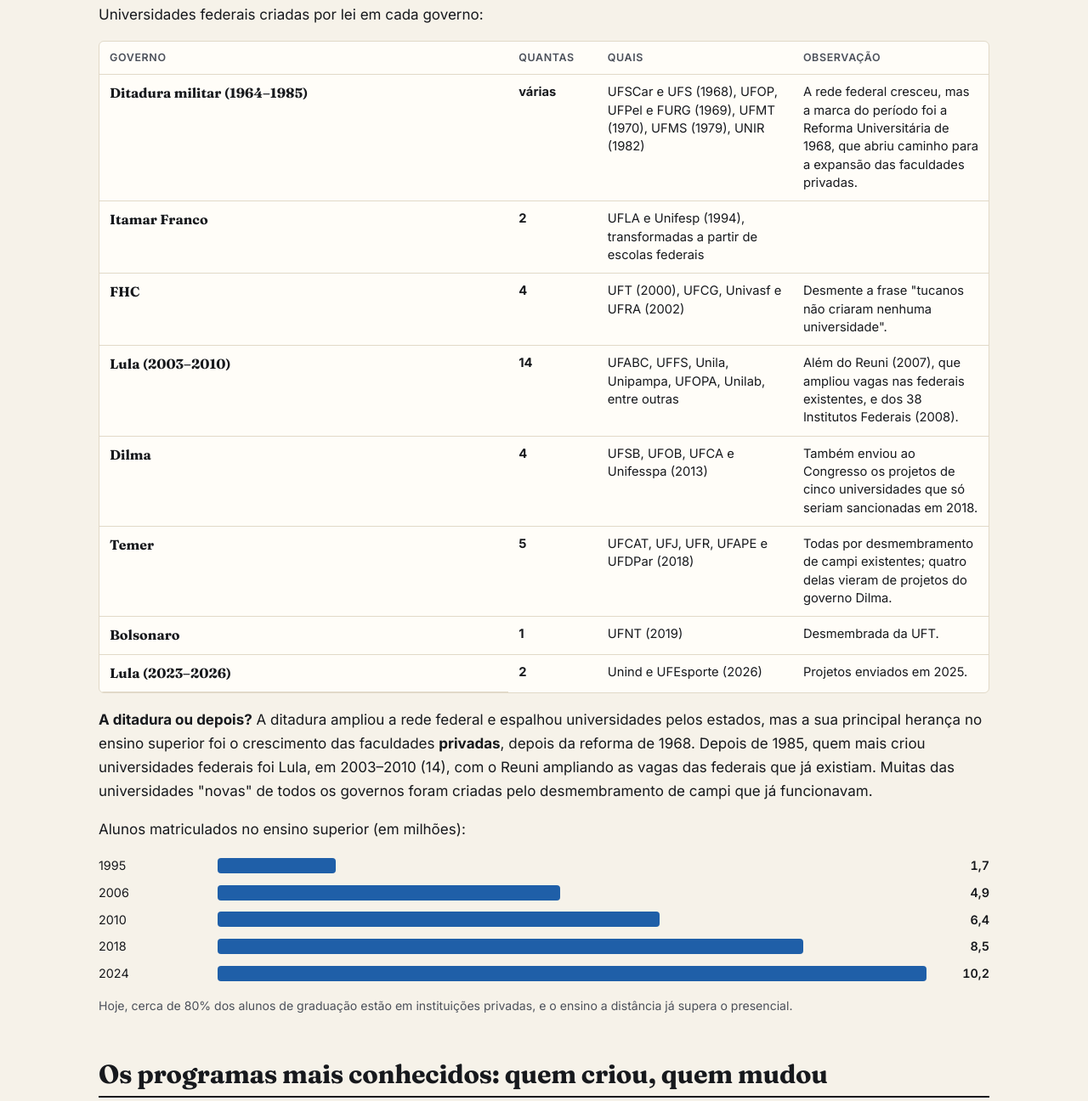
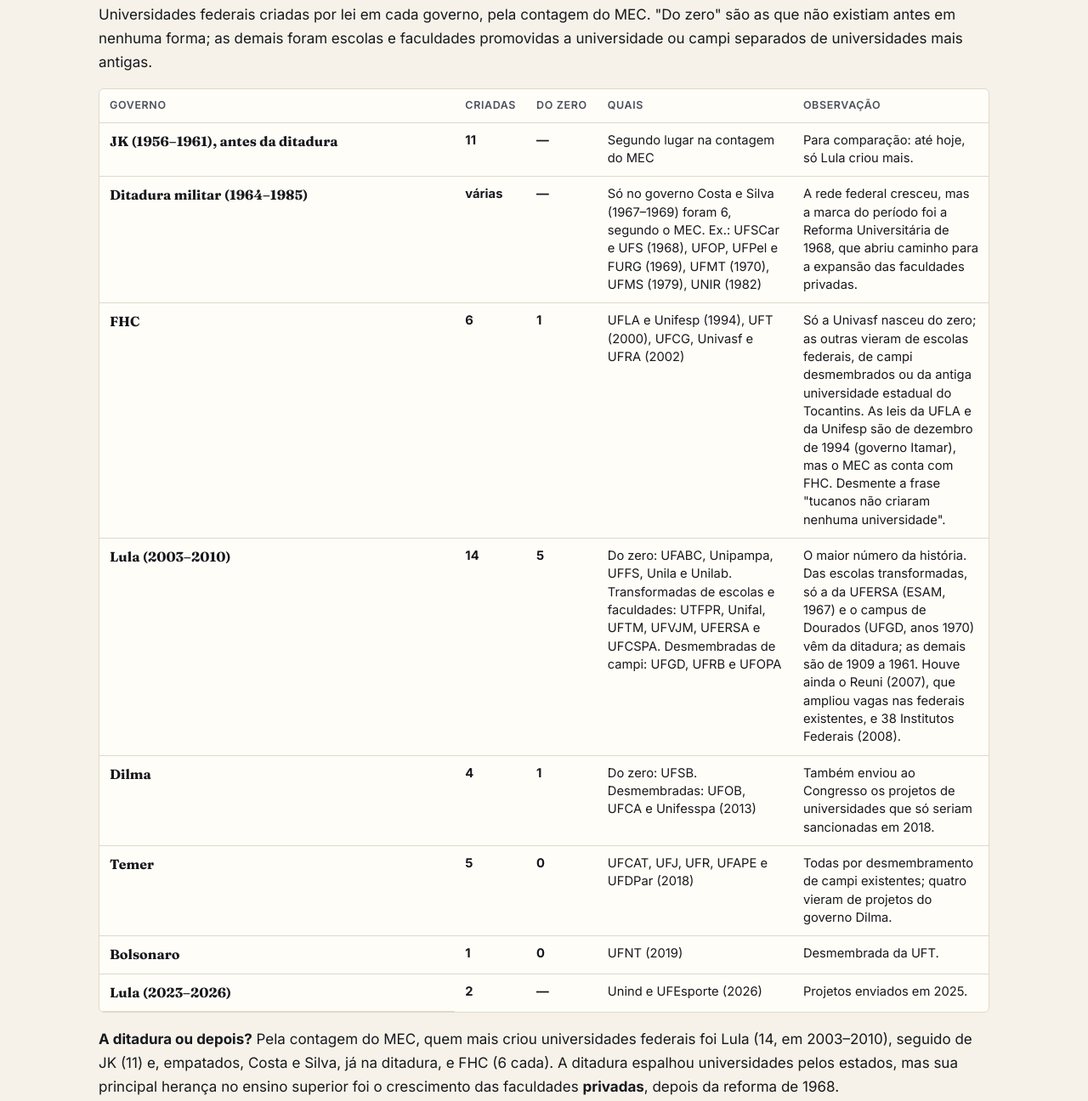
Before and after one commit to republicabrasileira/republicabrasileira, an Astro site: page /republicabrasileira/educacao in a window 1280 px wide. Shown: the part 2322-3618 px from the top of the page at 85% size. Built offline with nearby package versions, Linux system fonts and the light colour scheme; Astro itself is replaced by a stand-in of ours.

Commit message:
Universidades: contagem do MEC e quantas foram criadas do zero

```diff
--- a/src/data/educacao.ts
+++ b/src/data/educacao.ts
@@ -41,18 +41,43 @@ export const MATRICULAS_SUPERIOR = [
 // Universidades federais criadas por lei em cada governo
 export const UNIVERSIDADES = [
   {
+    governo: 'JK (1956–1961), antes da ditadura',
+    quantidade: 11,
+    doZero: null,
+    exemplos: 'Segundo lugar na contagem do MEC',
+    nota: 'Para comparação: até hoje, só Lula criou mais.',
+  },
+  {
     governo: 'Ditadura militar (1964–1985)',
     quantidade: null,
-    exemplos: 'UFSCar e UFS (1968), UFOP, UFPel e FURG (1969), UFMT (1970), UFMS (1979), UNIR (1982)',
+    doZero: null,
+    exemplos: 'Só no governo Costa e Silva (1967–1969) foram 6, segundo o MEC. Ex.: UFSCar e UFS (1968), UFOP, UFPel e FURG (1969), UFMT (1970), UFMS (1979), UNIR (1982)',
     nota: 'A rede federal cresceu, mas a marca do período foi a Reforma Universitária de 1968, que abriu caminho para a expansão das faculdades privadas.',
   },
-  { governo: 'Itamar Franco', quantidade: 2, exemplos: 'UFLA e Unifesp (1994), transformadas a partir de escolas federais', nota: '' },
-  { governo: 'FHC', quantidade: 4, exemplos: 'UFT (2000), UFCG, Univasf e UFRA (2002)', nota: 'Desmente a frase "tucanos não criaram nenhuma universidade".' },
-  { governo: 'Lula (2003–2010)', quantidade: 14, exemplos: 'UFABC, UFFS, Unila, Unipampa, UFOPA, Unilab, entre outras', nota: 'Além do Reuni (2007), que ampliou vagas nas federais existentes, e dos 38 Institutos Federais (2008).' },
-  { governo: 'Dilma', quantidade: 4, exemplos: 'UFSB, UFOB, UFCA e Unifesspa (2013)', nota: 'Também enviou ao Congresso os projetos de cinco universidades que só seriam sancionadas em 2018.' },
-  { governo: 'Temer', quantidade: 5, exemplos: 'UFCAT, UFJ, UFR, UFAPE e UFDPar (2018)', nota: 'Todas por desmembramento de campi existentes; quatro delas vieram de projetos do governo Dilma.' },
-  { governo: 'Bolsonaro', quantidade: 1, exemplos: 'UFNT (2019)', nota: 'Desmembrada da UFT.' },
-  { governo: 'Lula (2023–2026)', quantidade: 2, exemplos: 'Unind e UFEsporte (2026)', nota: 'Projetos enviados em 2025.' },
+  {
+    governo: 'FHC',
+    quantidade: 6,
+    doZero: 1,
+    exemplos: 'UFLA e Unifesp (1994), UFT (2000), UFCG, Univasf e UFRA (2002)',
+    nota: 'Só a Univasf nasceu do zero; as outras vieram de escolas federais, de campi desmembrados ou da antiga universidade estadual do Tocantins. As leis da UFLA e da Unifesp são de dezembro de 1994 (governo Itamar), mas o MEC as conta com FHC. Desmente a frase "tucanos não criaram nenhuma universidade".',
+  },
+  {
+    governo: 'Lula (2003–2010)',
+    quantidade: 14,
+    doZero: 5,
+    exemplos: 'Do zero: UFABC, Unipampa, UFFS, Unila e Unilab. Transformadas de escolas e faculdades: UTFPR, Unifal, UFTM, UFVJM, UFERSA e UFCSPA. Desmembradas de campi: UFGD, UFRB e UFOPA',
+    nota: 'O maior número da história. Das escolas transformadas, só a da UFERSA (ESAM, 1967) e o campus de Dourados (UFGD, anos 1970) vêm da ditadura; as demais são de 1909 a 1961. Houve ainda o Reuni (2007), que ampliou vagas nas federais existentes, e 38 Institutos Federais (2008).',
+  },
+  {
+    governo: 'Dilma',
+    quantidade: 4,
+    doZero: 1,
+    exemplos: 'Do zero: UFSB. Desmembradas: UFOB, UFCA e Unifesspa (2013)',
+    nota: 'Também enviou ao Congresso os projetos de universidades que só seriam sancionadas em 2018.',
+  },
+  { governo: 'Temer', quantidade: 5, doZero: 0, exemplos: 'UFCAT, UFJ, UFR, UFAPE e UFDPar (2018)', nota: 'Todas por desmembramento de campi existentes; quatro vieram de projetos do governo Dilma.' },
+  { governo: 'Bolsonaro', quantidade: 1, doZero: 0, exemplos: 'UFNT (2019)', nota: 'Desmembrada da UFT.' },
+  { governo: 'Lula (2023–2026)', quantidade: 2, doZero: null, exemplos: 'Unind e UFEsporte (2026)', nota: 'Projetos enviados em 2025.' },
 ];
 
 // Programas mais conhecidos: quem criou, quem mudou e como estão hoje
@@ -82,6 +107,8 @@ export const FONTES = [
   { titulo: '73% dos alunos não sabem o básico em matemática, diz Pisa — O Povo', url: 'https://mais.opovo.com.br/jornal/cidades/2023/12/06/73-dos-alunos-nao-sabem-o-basico-em-matematica-diz-pisa.html' },
   { titulo: 'Por que o Ceará tem as melhores escolas públicas do Brasil — Gazeta do Povo', url: 'https://www.gazetadopovo.com.br/educacao/por-que-o-ceara-tem-as-melhores-escolas-publicas-do-brasil-32nzq3njgh0o8kgb2p4wi223p/' },
   { titulo: 'Brasil tem mais alunos a distância que presenciais (Censo da Educação Superior) — Agência Brasil', url: 'https://agenciabrasil.ebc.com.br/educacao/noticia/2025-09/brasil-tem-mais-alunos-em-cursos-distancia-que-em-presenciais' },
+  { titulo: 'Universidades criadas por presidente, com dados do MEC: Lula 14, JK 11, Costa e Silva e FHC 6 — Agência Pública (2017)', url: 'https://apublica.org/checagem/2017/11/truco-exageros-e-imprecisoes-marcam-discurso-de-lula-em-caravana/' },
+  { titulo: 'Lista de universidades federais, com o ano de fundação das instituições de origem — Wikipédia', url: 'https://pt.wikipedia.org/wiki/Lista_de_universidades_federais_do_Brasil' },
   { titulo: 'ProUni e novas universidades: 14 com Lula e 4 com Dilma (MEC) — Agência Pública', url: 'https://apublica.org/checagem/2015/09/truco-prouni-e-novas-universidades-nao-e-bem-assim-marcon/' },
   { titulo: 'Lei 10.419/2002, que cria a UFCG — Planalto', url: 'https://planalto.gov.br/ccivil_03/LEIS/2002/L10419.htm' },
   { titulo: 'MEC conclui criação de 5 universidades — Poder360', url: 'https://www.poder360.com.br/governo/ministerio-da-educacao-empossa-reitores-e-conclui-criacao-de-5-universidades/' },
--- a/src/pages/educacao.astro
+++ b/src/pages/educacao.astro
@@ -118,16 +118,21 @@ const iniciais = IDEB.series[0].valores;
   </p>
 
   <div class="secao-titulo"><h2>Universidades: quem abriu mais?</h2></div>
-  <p>Universidades federais criadas por lei em cada governo:</p>
+  <p>
+    Universidades federais criadas por lei em cada governo, pela contagem do MEC. "Do zero" são as que não existiam antes
+    em nenhuma forma; as demais foram escolas e faculdades promovidas a universidade ou campi separados de universidades
+    mais antigas.
+  </p>
   <div class="tabela-rolagem">
-    <table class="dados propostas" style="min-width:640px">
-      <thead><tr><th>Governo</th><th>Quantas</th><th>Quais</th><th>Observação</th></tr></thead>
+    <table class="dados propostas" style="min-width:720px">
+      <thead><tr><th>Governo</th><th>Criadas</th><th>Do zero</th><th>Quais</th><th>Observação</th></tr></thead>
       <tbody>
         {
           UNIVERSIDADES.map((u) => (
             <tr>
               <th scope="row">{u.governo}</th>
-              <td style="width:10%;font-weight:700">{u.quantidade ?? 'várias'}</td>
+              <td style="width:8%;font-weight:700">{u.quantidade ?? 'várias'}</td>
+              <td style="width:8%;font-weight:700">{u.doZero ?? '—'}</td>
               <td>{u.exemplos}</td>
               <td>{u.nota}</td>
             </tr>
@@ -137,13 +142,18 @@ const iniciais = IDEB.series[0].valores;
     </table>
   </div>
   <p>
-    <strong>A ditadura ou depois?</strong> A ditadura ampliou a rede federal e espalhou universidades pelos estados, mas a
-    sua principal herança no ensino superior foi o crescimento das faculdades <strong>privadas</strong>, depois da
-    reforma de 1968. Depois de 1985, quem mais criou universidades federais foi Lula, em 2003–2010 (14), com o Reuni
-    ampliando as vagas das federais que já existiam. Muitas das universidades "novas" de todos os governos foram criadas
-    pelo desmembramento de campi que já funcionavam.
+    <strong>A ditadura ou depois?</strong> Pela contagem do MEC, quem mais criou universidades federais foi Lula
+    (14, em 2003–2010), seguido de JK (11) e, empatados, Costa e Silva, já na ditadura, e FHC (6 cada). A ditadura
+    espalhou universidades pelos estados, mas sua principal herança no ensino superior foi o crescimento das faculdades
+    <strong>privadas</strong>, depois da reforma de 1968.
   </p>
-  <p>Alunos matriculados no ensino superior (em milhões):</p>
+  <p>
+    <strong>O número esconde um detalhe:</strong> a maioria das universidades "novas", em todos os governos, já existia de
+    outra forma. Das 14 de Lula, 9 foram escolas, faculdades ou campi promovidos a universidade, e só 5 foram criadas do
+    zero. Das 5 de Temer e da única de Bolsonaro, nenhuma. Transformar uma faculdade em universidade traz mais orçamento,
+    cursos e autonomia, mas não é o mesmo que abrir uma instituição onde não havia nada. Para medir a expansão, as
+    matrículas dizem mais. Alunos no ensino superior, em milhões:
+  </p>
   <BarrasGoverno
     cor="var(--fatos)"
     itens={MATRICULAS_SUPERIOR.map((m) => ({ rotulo: String(m.ano), valor: m.valor, texto: num(m.valor, 1) }))}
```
